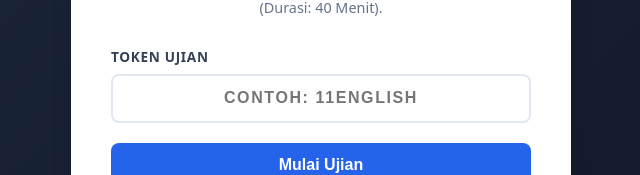
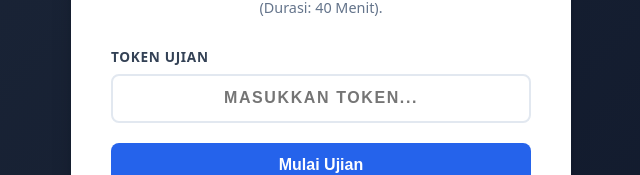
Before and after one commit to dianpriatna/exam-english, a SvelteKit app: page / in a window 1280 px wide. Shown: the part 377-552 px from the top of the page, without its empty margins (319-959 px from the left). Built offline with nearby package versions, Linux system fonts and the light colour scheme.

Commit message:
security: replace token placeholder with generic text to prevent token leakage

```diff
--- a/src/routes/+page.svelte
+++ b/src/routes/+page.svelte
@@ -166,7 +166,7 @@
               id="token"
               type="text"
               bind:value={tokenInput}
-              placeholder="Contoh: 11ENGLISH"
+              placeholder="Masukkan Token..."
               autocomplete="off"
               required
             />
```
